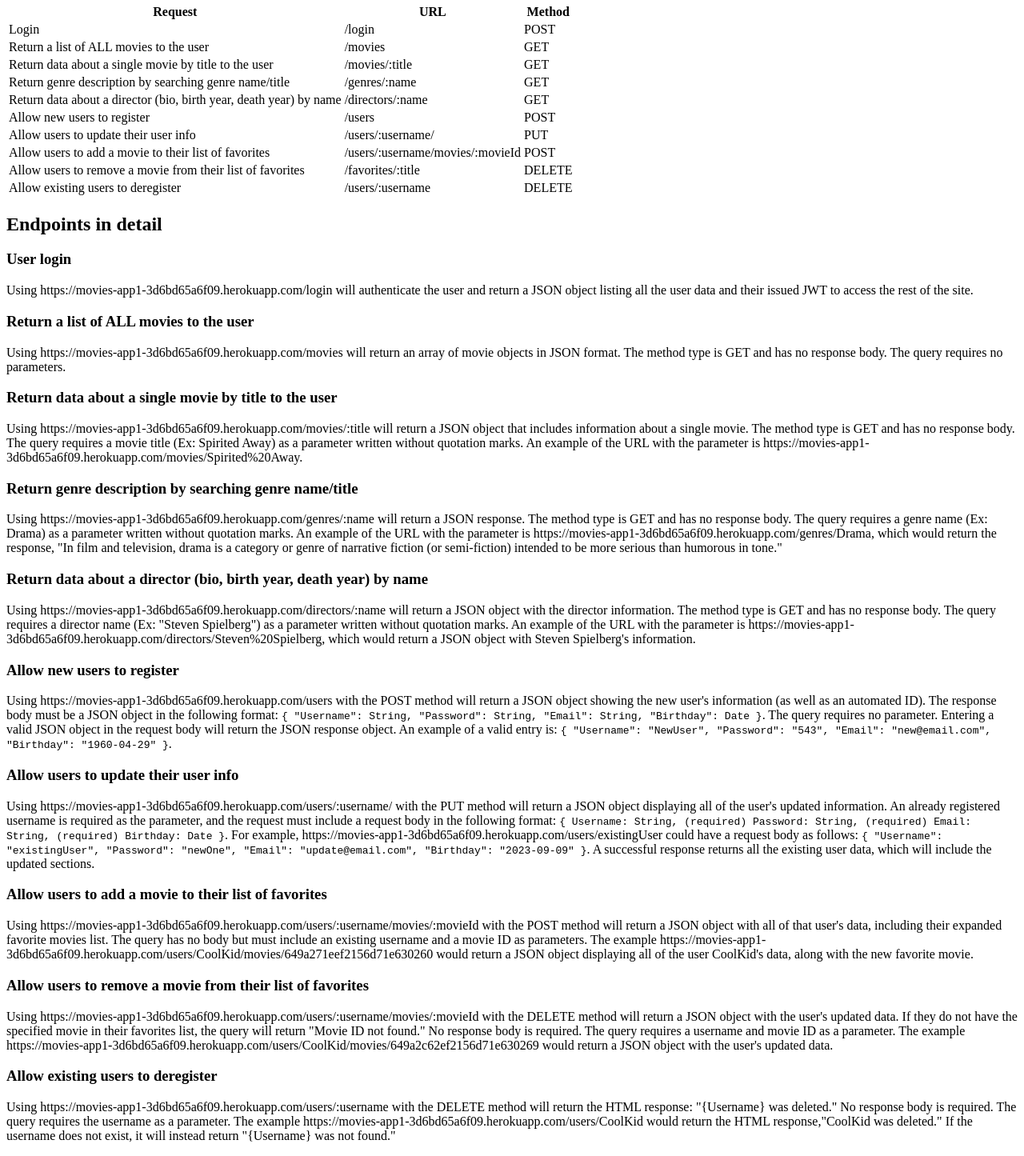
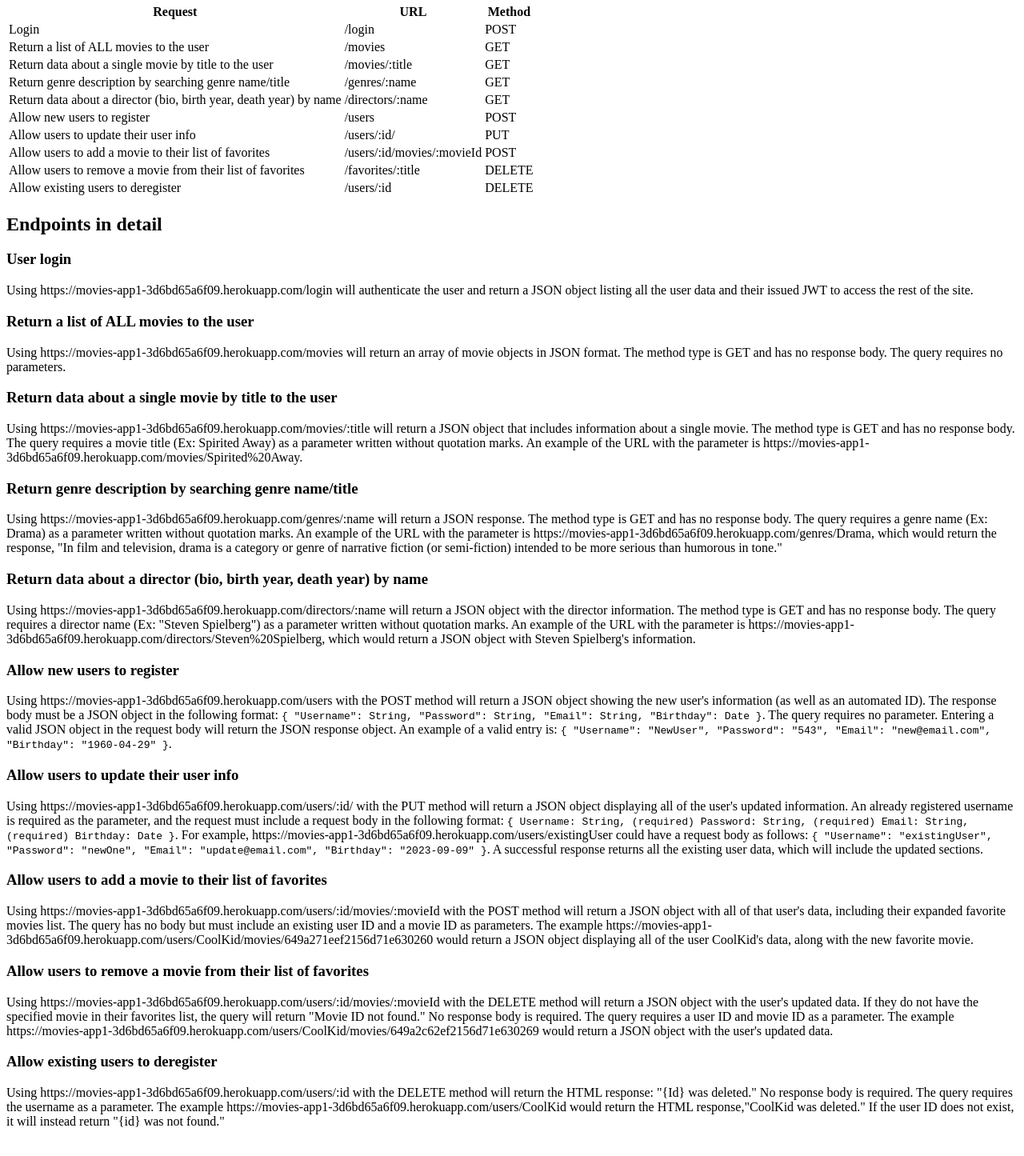
Before and after one commit to kayleebowers/movie-api, a website: page public/documentation.html in a window 1280 px wide. Shown: the part 227-1672 px from the top of the page at 80% size. Drawn offline with Linux system fonts and the light colour scheme.

Commit message:
docs: add new :id paths to documentation

```diff
--- a/public/documentation.html
+++ b/public/documentation.html
@@ -54,12 +54,12 @@
         </tr>
         <tr>
           <td>Allow users to update their user info</td>
-          <td>/users/:username/</td>
+          <td>/users/:id/</td>
           <td>PUT</td>
         </tr>
         <tr>
           <td>Allow users to add a movie to their list of favorites</td>
-          <td>/users/:username/movies/:movieId</td>
+          <td>/users/:id/movies/:movieId</td>
           <td>POST</td>
         </tr>
         <tr>
@@ -69,7 +69,7 @@
         </tr>
         <tr>
           <td>Allow existing users to deregister</td>
-          <td>/users/:username</td>
+          <td>/users/:id</td>
           <td>DELETE</td>
         </tr>
       </table>
@@ -113,7 +113,7 @@
       </div>
     <h3>Allow users to update their user info</h3>
       <div>
-        <p>Using https://movies-app1-3d6bd65a6f09.herokuapp.com/users/:username/ with the PUT method will return a JSON object displaying all of the user's updated information. An already registered username is required as the parameter, and the request must include a request body in the following format:
+        <p>Using https://movies-app1-3d6bd65a6f09.herokuapp.com/users/:id/ with the PUT method will return a JSON object displaying all of the user's updated information. An already registered username is required as the parameter, and the request must include a request body in the following format:
           <code>{
             Username: String,
             (required)
@@ -135,15 +135,15 @@
       </div>
     <h3>Allow users to add a movie to their list of favorites</h3>
       <div>
-        <p>Using https://movies-app1-3d6bd65a6f09.herokuapp.com/users/:username/movies/:movieId with the POST method will return a JSON object with all of that user's data, including their expanded favorite movies list. The query has no body but must include an existing username and a movie ID as parameters. The example https://movies-app1-3d6bd65a6f09.herokuapp.com/users/CoolKid/movies/649a271eef2156d71e630260 would return a JSON object displaying all of the user CoolKid's data, along with the new favorite movie.</p>
+        <p>Using https://movies-app1-3d6bd65a6f09.herokuapp.com/users/:id/movies/:movieId with the POST method will return a JSON object with all of that user's data, including their expanded favorite movies list. The query has no body but must include an existing user ID and a movie ID as parameters. The example https://movies-app1-3d6bd65a6f09.herokuapp.com/users/CoolKid/movies/649a271eef2156d71e630260 would return a JSON object displaying all of the user CoolKid's data, along with the new favorite movie.</p>
       </div>
     <h3>Allow users to remove a movie from their list of favorites</h3>
       <div>
-        <p>Using https://movies-app1-3d6bd65a6f09.herokuapp.com/users/:username/movies/:movieId with the DELETE method will return a JSON object with the user's updated data. If they do not have the specified movie in their favorites list, the query will return "Movie ID not found." No response body is required. The query requires a username and movie ID as a parameter. The example https://movies-app1-3d6bd65a6f09.herokuapp.com/users/CoolKid/movies/649a2c62ef2156d71e630269 would return a JSON object with the user's updated data.</p>
+        <p>Using https://movies-app1-3d6bd65a6f09.herokuapp.com/users/:id/movies/:movieId with the DELETE method will return a JSON object with the user's updated data. If they do not have the specified movie in their favorites list, the query will return "Movie ID not found." No response body is required. The query requires a user ID and movie ID as a parameter. The example https://movies-app1-3d6bd65a6f09.herokuapp.com/users/CoolKid/movies/649a2c62ef2156d71e630269 would return a JSON object with the user's updated data.</p>
       </div>
     <h3>Allow existing users to deregister</h3>
       <div>
-        <p>Using https://movies-app1-3d6bd65a6f09.herokuapp.com/users/:username with the DELETE method will return the HTML response: "{Username} was deleted." No response body is required. The query requires the username as a parameter. The example https://movies-app1-3d6bd65a6f09.herokuapp.com/users/CoolKid would return the HTML response,"CoolKid was deleted." If the username does not exist, it will instead return "{Username} was not found."</p>
+        <p>Using https://movies-app1-3d6bd65a6f09.herokuapp.com/users/:id with the DELETE method will return the HTML response: "{Id} was deleted." No response body is required. The query requires the username as a parameter. The example https://movies-app1-3d6bd65a6f09.herokuapp.com/users/CoolKid would return the HTML response,"CoolKid was deleted." If the user ID does not exist, it will instead return "{id} was not found."</p>
       </div>
   </body>
 </html>
```
